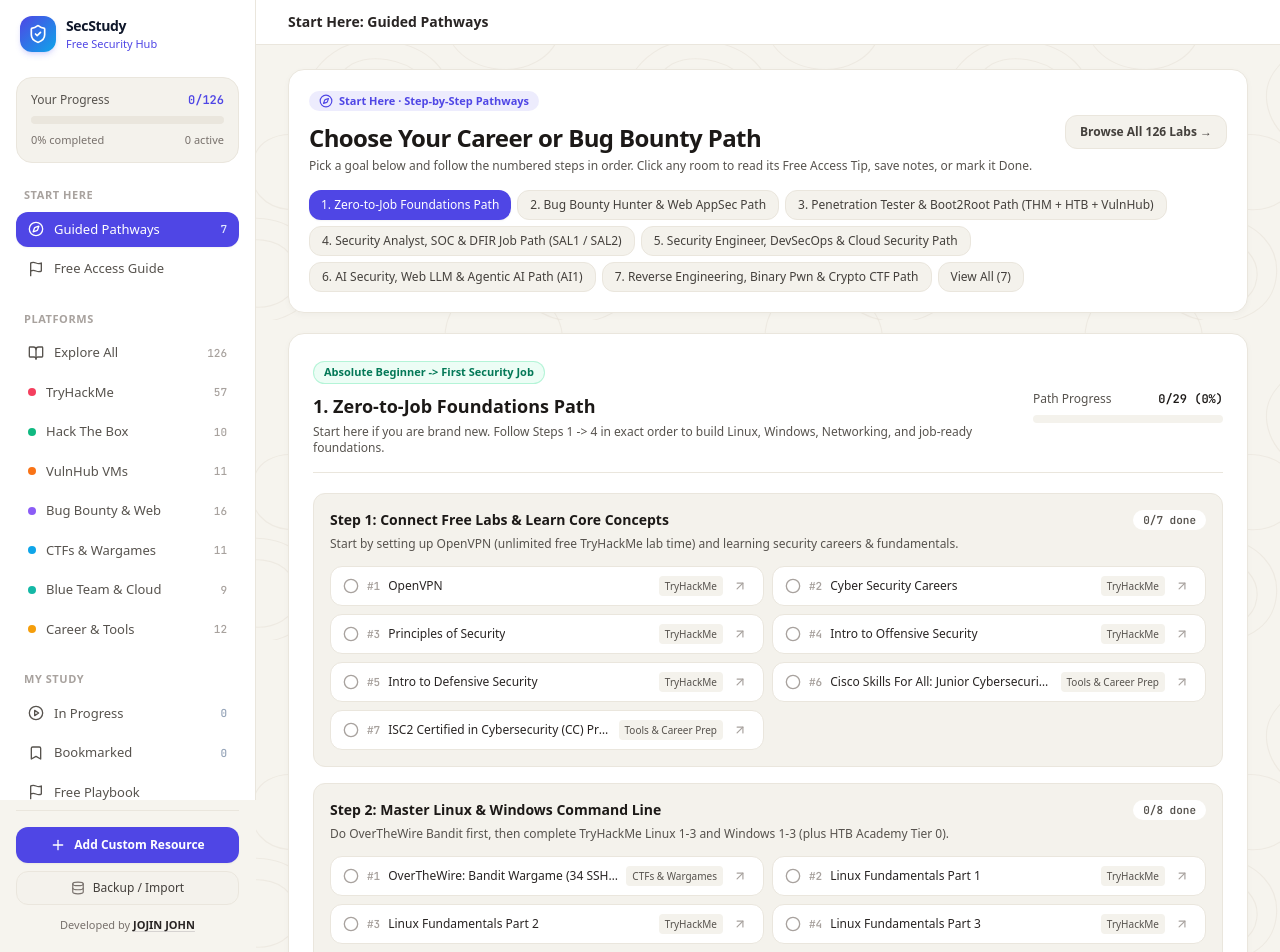
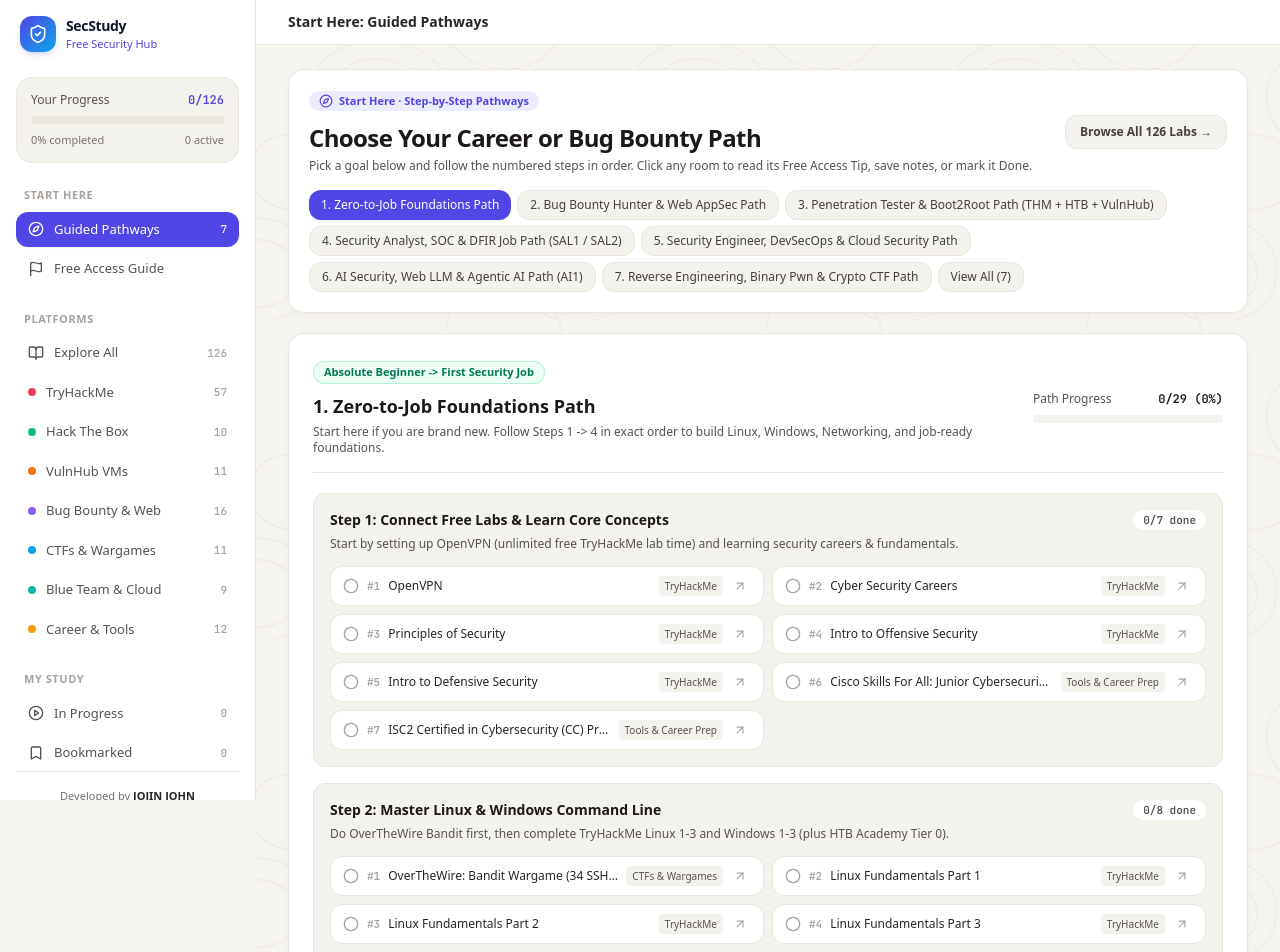
Before and after one commit to jojin1709/SecStudy, a Next.js app: page / in a window 1280 px wide. Shown: the top 952 px of the page. Built offline with nearby package versions, Linux system fonts and the light colour scheme.

Commit message:
ui: remove Add Custom Resource and Backup/Import buttons from sidebar

```diff
--- a/src/app/page.tsx
+++ b/src/app/page.tsx
@@ -5,21 +5,17 @@ import {
   Bookmark,
   BookOpen,
   Compass,
-  Database,
   Flag,
   LayoutGrid,
   List,
   Menu,
   PlayCircle,
-  Plus,
   Search,
   ShieldCheck,
   Sparkles,
   Wrench,
   X,
 } from "lucide-react";
-import { AddResourceModal } from "@/components/AddResourceModal";
-import { BackupModal } from "@/components/BackupModal";
 import { ResourceCard } from "@/components/ResourceCard";
 import { ResourceDetailModal } from "@/components/ResourceDetailModal";
 import { ResourceTable } from "@/components/ResourceTable";
@@ -157,11 +153,7 @@ export default function HomePage() {
     cycleStatus,
     toggleBookmark,
     saveNotes,
-    addCustomResource,
     deleteCustomResource,
-    exportBackup,
-    importBackup,
-    resetAllData,
   } = useCyberVault();
 
   const [activeNav, setActiveNav] = useState<ActiveNav>("roadmaps");
@@ -176,8 +168,6 @@ export default function HomePage() {
   const [sortBy, setSortBy] = useState<SortOption>("recommended");
 
   const [selectedResource, setSelectedResource] = useState<CyberResource | null>(null);
-  const [addModalOpen, setAddModalOpen] = useState(false);
-  const [backupModalOpen, setBackupModalOpen] = useState(false);
 
   const searchInputRef = useRef<HTMLInputElement>(null);
 
@@ -630,42 +620,13 @@ export default function HomePage() {
                 {stats.bookmarked}
               </span>
             </button>
-
-            <button
-              type="button"
-              onClick={() => selectNav("playbook")}
-              className={navItemClass("playbook")}
-            >
-              <span className="flex items-center gap-2.5">
-                <Flag className="h-4 w-4" />
-                Free Playbook
-              </span>
-            </button>
           </nav>
         </div>
       </div>
 
-      {/* Bottom Actions */}
-      <div className="space-y-2 border-t border-[#EAE6DD] pt-4">
-        <button
-          type="button"
-          onClick={() => setAddModalOpen(true)}
-          className="flex w-full items-center justify-center gap-2 rounded-xl bg-[#4F46E5] px-3 py-2.5 text-xs font-semibold text-white shadow-sm transition hover:bg-indigo-500"
-        >
-          <Plus className="h-4 w-4" />
-          Add Custom Resource
-        </button>
-
-        <button
-          type="button"
-          onClick={() => setBackupModalOpen(true)}
-          className="flex w-full items-center justify-center gap-2 rounded-xl border border-[#EAE6DD] bg-[#F4F2EC] px-3 py-2 text-xs font-medium text-stone-700 transition hover:bg-[#EAE6DD]"
-        >
-          <Database className="h-3.5 w-3.5 text-stone-500" />
-          Backup / Import
-        </button>
-
-        <div className="pt-1 text-center text-[11px] text-stone-500">
+      {/* Sidebar Footer */}
+      <div className="border-t border-[#EAE6DD] pt-4">
+        <div className="text-center text-[11px] text-stone-500">
           Developed by{" "}
           <a
             href="https://www.linkedin.com/in/jojin-john/"
@@ -685,7 +646,7 @@ export default function HomePage() {
   return (
     <div className="flex min-h-screen bg-[#F6F4EE]">
       {/* Pure White Left Sidebar on Desktop */}
-      <aside className="hidden w-64 shrink-0 border-r border-[#EAE6DD] bg-white lg:sticky lg:top-0 lg:block lg:h-screen">
+      <aside className="hidden w-64 shrink-0 border-r border-[#EAE6DD] bg-white lg:sticky lg:top-0 lg:block lg:h-screen lg:overflow-y-auto">
         {sidebarContent}
       </aside>
 
@@ -696,7 +657,7 @@ export default function HomePage() {
           onClick={() => setMobileMenuOpen(false)}
         >
           <aside
-            className="h-full w-72 border-r border-[#EAE6DD] bg-white"
+            className="h-full w-72 overflow-y-auto border-r border-[#EAE6DD] bg-white"
             onClick={(e) => e.stopPropagation()}
           >
             {sidebarContent}
@@ -776,15 +737,6 @@ export default function HomePage() {
                   </button>
                 </div>
               )}
-
-              <button
-                type="button"
-                onClick={() => setAddModalOpen(true)}
-                className="inline-flex items-center gap-1 rounded-xl bg-[#4F46E5] px-3 py-2 text-xs font-semibold text-white shadow-sm hover:bg-indigo-500 lg:hidden"
-              >
-                <Plus className="h-4 w-4" />
-                Add
-              </button>
             </div>
           </div>
         </header>
@@ -1120,22 +1072,6 @@ export default function HomePage() {
         onToggleBookmark={toggleBookmark}
         onSaveNotes={saveNotes}
       />
-
-      {/* Add Custom Resource Modal */}
-      <AddResourceModal
-        open={addModalOpen}
-        onClose={() => setAddModalOpen(false)}
-        onAdd={addCustomResource}
-      />
-
-      {/* Backup Modal */}
-      <BackupModal
-        open={backupModalOpen}
-        onClose={() => setBackupModalOpen(false)}
-        onExport={exportBackup}
-        onImport={importBackup}
-        onReset={resetAllData}
-      />
     </div>
   );
 }
```
